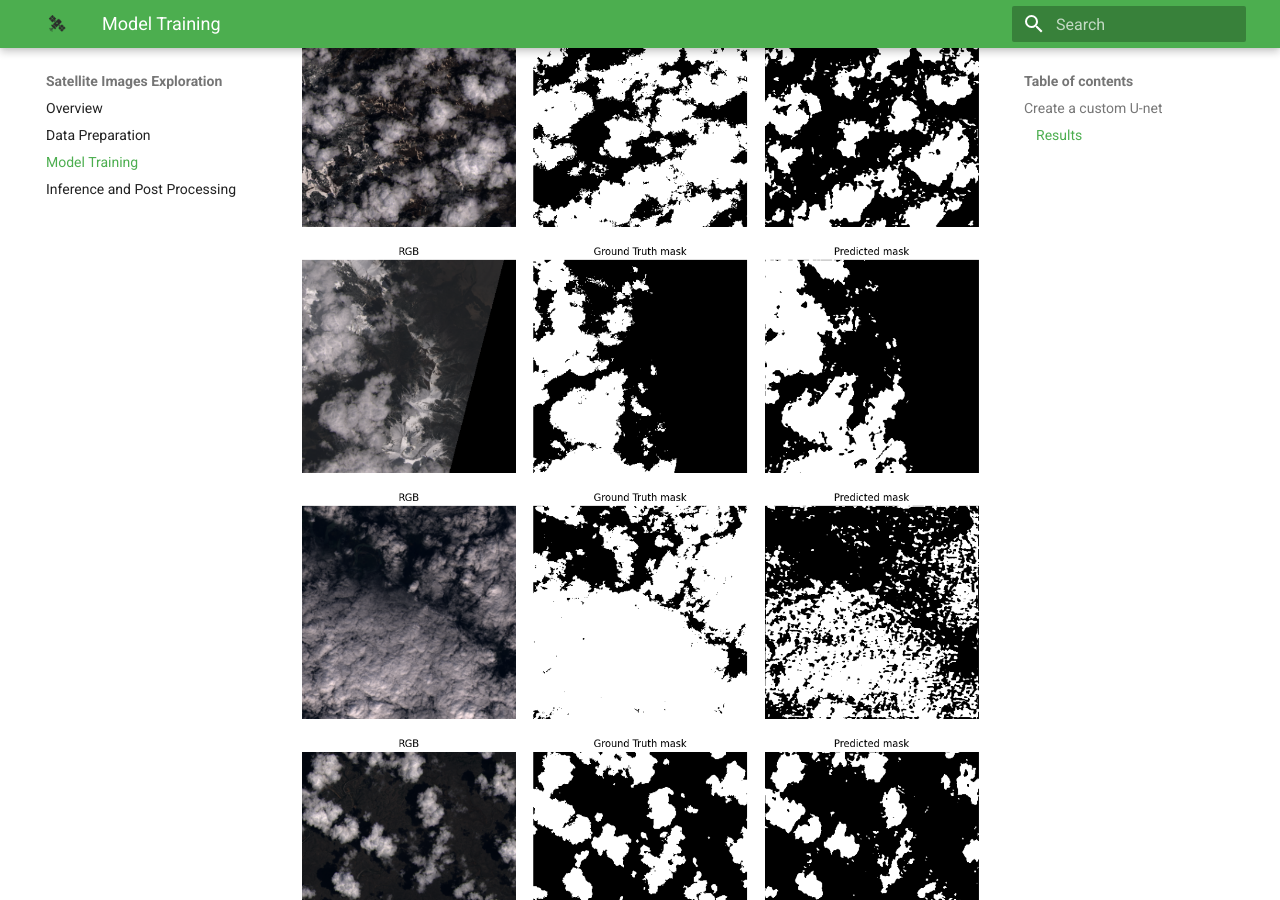
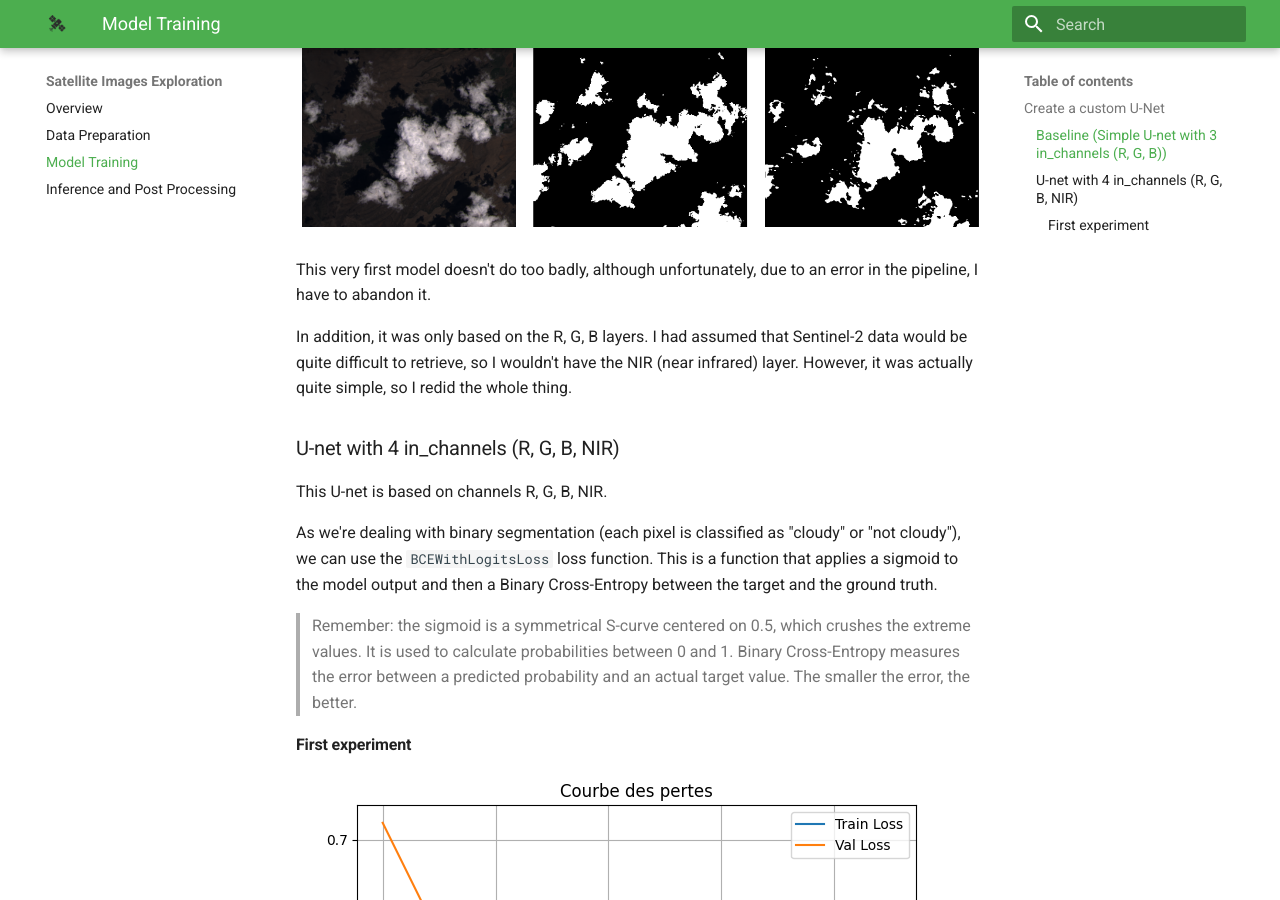
Before and after one commit to tristanGIANDO/satellite, an MkDocs documentation site: the page built from docs/training.md, in a window 1280 px wide and 900 px high, scrolled down 2071 px. Built offline with MkDocs 1.6.1 and Material for MkDocs 9.7.7, drawn with Linux system fonts in a browser that asks for light colours; some of the changed text lies outside the part shown.

Commit message:
feat: simple U-Net v2 (#3)
* feat: explore

* feat: new method

````diff
--- a/docs/training.md
+++ b/docs/training.md
@@ -13,6 +13,8 @@
    Series of transposed convolutions (or upsampling) that increase resolution.
 
 The result is a binary mask. In our case, this will be the pixels that correspond to clouds.
+
+### Baseline (Simple U-net with 3 in_channels (R, G, B))
 
 Let's train with this:
 
@@ -50,18 +52,36 @@
 )
 ```
 
-### Results
-
 Results for a first training of 10 epochs with only 100 images:
 
 ![training_10_epochs](images/training_10_epochs_0.png)
-![training_10_epochs](images/training_10_epochs_1.png)
 ![training_10_epochs](images/training_10_epochs_2.png)
 
 Results for a second training of 9 epochs with 4200 images:
 
 ![training_9_epochs_4200_images](images/training_subset4200_epoch9_0.png)
-![training_9_epochs_4200_images](images/training_subset4200_epoch9_1.png)
-![training_9_epochs_4200_images](images/training_subset4200_epoch9_2.png)
-![training_9_epochs_4200_images](images/training_subset4200_epoch9_3.png)
 ![training_9_epochs_4200_images](images/training_subset4200_epoch9_4.png)
+
+This very first model doesn't do too badly, although unfortunately, due to an error in the pipeline, I have to abandon it.
+
+In addition, it was only based on the R, G, B layers. I had assumed that Sentinel-2 data would be quite difficult to retrieve, so I wouldn't have the NIR (near infrared) layer.
+However, it was actually quite simple, so I redid the whole thing.
+
+### U-net with 4 in_channels (R, G, B, NIR)
+
+This U-net is based on channels R, G, B, NIR.
+
+As we're dealing with binary segmentation (each pixel is classified as "cloudy" or "not cloudy"), we can use the `BCEWithLogitsLoss` loss function.
+This is a function that applies a sigmoid to the model output and then a Binary Cross-Entropy between the target and the ground truth.
+
+> Remember: the sigmoid is a symmetrical S-curve centered on 0.5, which crushes the extreme values. It is used to calculate probabilities between 0 and 1.
+> Binary Cross-Entropy measures the error between a predicted probability and an actual target value. The smaller the error, the better.
+
+#### First experiment
+
+![training_unet_v2_subset100_epoch10](images/training_unet_v2_subset100_epoch10_loss.png)
+![training_unet_v2_subset100_epoch10](images/training_unet_v2_subset100_epoch10_0.png)
+![training_unet_v2_subset100_epoch10](images/training_unet_v2_subset100_epoch10_1.png)
+
+I'm very surprised at the quality of the prediction, given that I've only given a subset of 100 lines (some of which are completely empty) out of 10 epochs.
+However, it's clear that he's still confusing snow-capped mountains with clouds.
````
Also changed, not shown: other parts of docs/training.md (+2 -2 lines), docs/images/training_unet_v2_subset100_epoch10_0.png (added), docs/images/training_unet_v2_subset100_epoch10_1.png (added), docs/images/training_unet_v2_subset100_epoch10_2.png (added), docs/images/training_unet_v2_subset100_epoch10_loss.png (added), 5 other files.
